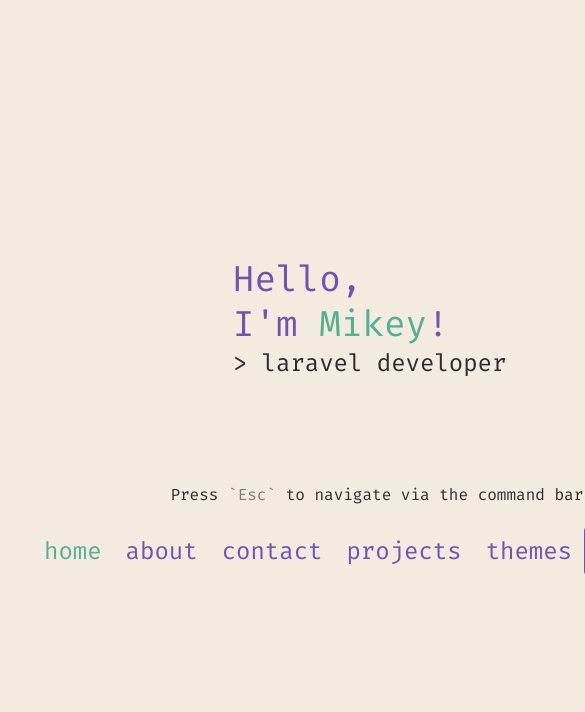
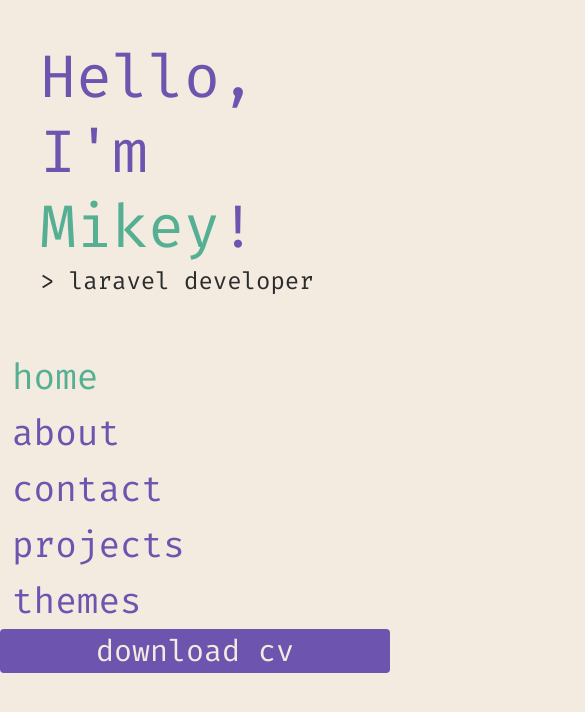
Before and after one commit to mikeycodingstuff/mikeycodingstuff.github.io, a Vue app: page / in a window 390 px wide. Shown: the top 712 px of the page, 585 px wide, since content can reach past the window. Built offline with nearby package versions, Linux system fonts and the light colour scheme.

Commit message:
styling/responsiveness

```diff
--- a/src/App.vue
+++ b/src/App.vue
@@ -13,6 +13,6 @@
 <template>
   <div class="flex flex-col h-screen">
     <nav-bar v-if="$route.path !== '/'"></nav-bar>
-    <router-view class="grid grow place-items-center" />
+    <router-view class="grid md:grow md:place-items-center" />
   </div>
 </template>
--- a/src/components/hero/HomeHero.vue
+++ b/src/components/hero/HomeHero.vue
@@ -1,11 +1,13 @@
 <template>
   <div>
-    <div>
-      <header
-        class="text-4xl sm:text-5xl md:text-6xl lg:text-7xl xl:text-8xl 2xl:text-9xl text-theme-main transition-colors duration-300"
-      >
-        <slot name="header" />
-      </header>
+    <div class="p-10">
+      <div class="flex justify-center">
+        <header
+          class="text-6xl md:text-6xl lg:text-7xl xl:text-8xl 2xl:text-9xl text-theme-main transition-colors duration-300"
+        >
+          <slot name="header" />
+        </header>
+      </div>
       <slot name="sub" />
     </div>
 
--- a/src/components/nav/NavBar.vue
+++ b/src/components/nav/NavBar.vue
@@ -10,7 +10,7 @@
 </script>
 
 <template>
-  <div class="flex justify-center my-3">
+  <div class="flex flex-col md:flex-row justify-center my-3">
     <nav-link link="/" name="home" />
     <nav-link link="about" name="about" />
     <nav-link link="contact" name="contact" />
@@ -26,7 +26,7 @@
     <div class="relative">
       <button
         @click="modal = true"
-        class="rounded p-1 px-4 w-full h-full text-nowrap bg-theme-main text-theme-bg hover:bg-theme-text focus:outline-none focus:ring-4 focus:ring-theme-text underline-offset-4 transition duration-300"
+        class="rounded p-1 px-4 w-full h-full text-3xl md:text-xl text-nowrap bg-theme-main text-theme-bg hover:bg-theme-text focus:outline-none focus:ring-4 focus:ring-theme-text underline-offset-4 transition duration-300"
       >
         download cv
       </button>
--- a/src/components/nav/NavLink.vue
+++ b/src/components/nav/NavLink.vue
@@ -20,7 +20,7 @@
     <router-link
       :to="link"
       :class="[
-        'rounded p-1 text-2xl hover:text-theme-accent focus:outline-none underline-offset-4 decoration-4 transition duration-300',
+        'rounded p-1 text-4xl md:text-2xl hover:text-theme-accent focus:outline-none underline-offset-4 decoration-4 transition duration-300',
         isUsingKeyboard ? 'focus:ring-4 focus:ring-theme-main' : '',
       ]"
       activeClass="text-theme-accent"
--- a/src/views/HomeView.vue
+++ b/src/views/HomeView.vue
@@ -7,7 +7,7 @@
 
 <template>
   <div>
-    <home-hero class="grid place-items-center md:grid-cols-2 gap-24 p-8">
+    <home-hero class="grid md:place-items-center md:grid-cols-2 md:gap-24 md:p-8">
       <template #header>
         <p class="leading-tight">Hello,</p>
         <p class="leading-tight">
@@ -24,7 +24,7 @@
         <type-writer prompt=">" :messages="messages" />
       </template>
       <div>
-        <div class="p-2">
+        <div class="p-2 hidden md:block">
           <p class="text-center transition-colors duration-300">
             Press <span class="text-theme-accent-alt">`Esc`</span> to navigate via the command bar
           </p>
```
